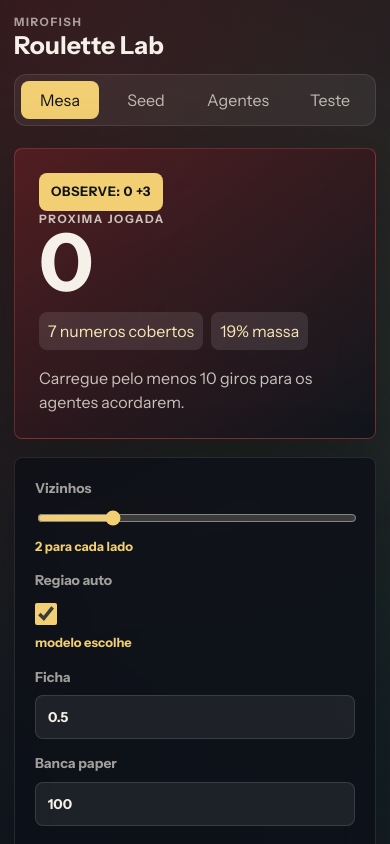
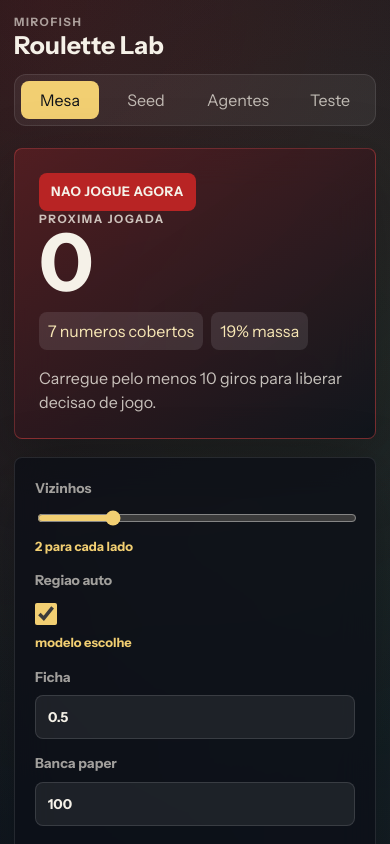
Before and after one commit to Drill23/mirofish-roulette-lab, a React (Vite) app: page / in a window 390 px wide. Shown: the top 844 px of the page. Built offline with nearby package versions, Linux system fonts and the light colour scheme.

Commit message:
Make roulette decisions binary

```diff
--- a/src/App.css
+++ b/src/App.css
@@ -116,11 +116,6 @@ button {
   background: linear-gradient(145deg, rgba(21, 89, 55, 0.86), rgba(13, 18, 26, 0.82));
 }
 
-.signal-card--paper {
-  border-color: rgba(242, 207, 114, 0.46);
-  background: linear-gradient(145deg, rgba(95, 70, 20, 0.76), rgba(13, 18, 26, 0.82));
-}
-
 .signal-card--hold {
   border-color: rgba(222, 72, 72, 0.42);
   background: linear-gradient(145deg, rgba(93, 30, 34, 0.75), rgba(13, 18, 26, 0.82));
@@ -168,10 +163,6 @@ button {
 
 .decision-pill--play {
   background: #2acc77;
-}
-
-.decision-pill--watch {
-  background: #f2cf72;
 }
 
 .decision-pill--skip {
--- a/src/App.jsx
+++ b/src/App.jsx
@@ -66,6 +66,12 @@ const AGENTS = [
     predict: predictBayesWheel,
   },
   {
+    id: 'harmonic',
+    name: 'Ressonancia',
+    signal: 'harmonicos circulares do volante',
+    predict: predictHarmonicResonance,
+  },
+  {
     id: 'mirror',
     name: 'Mirror scout',
     signal: 'padroes que repetem no espelho',
@@ -199,11 +205,7 @@ function App() {
   }
 
   const recommendationTone =
-    population.recommendation.mode === 'bet'
-      ? 'signal-card--go'
-      : population.recommendation.mode === 'paper'
-        ? 'signal-card--paper'
-        : 'signal-card--hold'
+    population.recommendation.mode === 'bet' ? 'signal-card--go' : 'signal-card--hold'
 
   return (
     <main className="app-shell">
@@ -379,7 +381,8 @@ function App() {
                 </div>
                 <p>
                   Região {population.recommendation.landingNumbers.join(', ')}. Consenso{' '}
-                  {formatPercent(population.recommendation.consensus)}. Confiança{' '}
+                  {formatPercent(population.recommendation.consensus)}. Lift regional{' '}
+                  {formatSignedPercent(population.recommendation.landingLift)}. Confiança{' '}
                   {formatPercent(population.recommendation.confidence)}.{' '}
                   {savedState.autoRegion ?? true ? 'Usando região automática.' : 'Usando slider manual.'}
                 </p>
@@ -601,21 +604,31 @@ function App() {
               <span style={{ width: `${Math.min(savedState.paperLog.length, 10) * 10}%` }} />
             </div>
             <p className="risk-note">
-              Use as primeiras 10 rodadas como ensaio de fluxo. Vantagem real pede amostra maior e
-              resultado melhor que o controle aleatorio.
+              Use as primeiras 10 rodadas como ensaio de fluxo. So conte como entrada quando o
+              painel disser jogar; o restante fica registrado como nao jogo.
             </p>
             <div className="paper-log">
               {savedState.paperLog.length ? (
                 savedState.paperLog.slice(0, 10).map((entry) => (
                   <div className="paper-row" key={entry.id}>
-                    <span className={entry.hit ? 'hit' : 'miss'}>
+                    <span
+                      className={
+                        entry.action === 'bet'
+                          ? entry.hit
+                            ? 'hit'
+                            : 'miss'
+                          : (entry.wouldNet ?? 0) <= 0
+                            ? 'hit'
+                            : 'miss'
+                      }
+                    >
                       {entry.action === 'bet'
                         ? entry.hit
                           ? 'Ganhou'
                           : 'Perdeu'
-                        : entry.hit
-                          ? 'Teria ganho'
-                          : 'Teria perdido'}
+                        : (entry.wouldNet ?? 0) <= 0
+                          ? 'Evitou perda'
+                          : 'Perdeu chance'}
                     </span>
                     <strong>
                       {entry.center} +{entry.span ?? Math.max((entry.covered.length - 1) / 2, 0)} / saiu{' '}
@@ -637,7 +650,7 @@ function App() {
             <div className="paper-score">
               <Metric label="Apostas" value={backtest.bets} />
               <Metric label="Acertos" value={backtest.wins} />
-              <Metric label="Skips" value={backtest.skips} />
+              <Metric label="Nao jogos" value={backtest.skips} />
               <Metric label="ROI" value={formatSignedPercent(backtest.roi)} />
             </div>
             <div className="audit-list">
@@ -676,10 +689,17 @@ function OutcomeBanner({ entry }) {
       ? entry.hit
         ? 'Ganhou essa'
         : 'Perdeu essa'
-      : entry.hit
-        ? 'Teria ganho'
-        : 'Teria perdido'
-  const tone = entry.hit ? 'outcome-banner--hit' : 'outcome-banner--miss'
+      : (entry.wouldNet ?? 0) <= 0
+        ? 'Nao jogou: evitou perda'
+        : 'Nao jogou: perdeu chance'
+  const tone =
+    entry.action === 'bet'
+      ? entry.hit
+        ? 'outcome-banner--hit'
+        : 'outcome-banner--miss'
+      : (entry.wouldNet ?? 0) <= 0
+        ? 'outcome-banner--hit'
+        : 'outcome-banner--miss'
   const value = entry.action === 'bet' ? entry.net : (entry.wouldNet ?? entry.net)
   const span = entry.span ?? Math.max((entry.covered.length - 1) / 2, 0)
 
@@ -691,7 +711,7 @@ function OutcomeBanner({ entry }) {
       </div>
       <p>
         Escolha {entry.center} +{span} cobria {entry.covered.length} numeros. Saiu{' '}
-        <b>{entry.actual}</b>. {entry.action === 'bet' ? 'Resultado' : 'Simulado'}:{' '}
+        <b>{entry.actual}</b>. {entry.action === 'bet' ? 'Resultado' : 'Nao jogo simulado'}:{' '}
         <b>{formatMoney(value)}</b>.
       </p>
     </div>
@@ -954,39 +974,46 @@ function buildPopulation(history, span, seedDistribution = null, autoRegion = tr
   const roiEstimate = estimateRoi(mass, covered.length)
   const entropyScore = 1 - entropy(stabilized) / Math.log(NUMBER_COUNT)
   const consensus = calculateConsensus(agentRows, weights, covered)
-  const confidence = clamp(entropyScore * 1.25 + Math.max(edge, 0) * 2.2 + consensus * 0.35, 0, 1)
+  const regionalQuality = clamp(
+    Math.max(landingCoverage.lift, 0) * 0.45 +
+      Math.max(landingCoverage.contrast, 0) * NUMBER_COUNT * 0.7 +
+      landingCoverage.fieldAgreement * 0.25,
+    0,
+    1,
+  )
+  const confidence = clamp(
+    entropyScore * 1.05 + Math.max(edge, 0) * 2.05 + consensus * 0.32 + regionalQuality * 0.28,
+    0,
+    1,
+  )
   const smartCoverage = findSmartCoverage(stabilized)
   const leader = agentRows[weights.indexOf(Math.max(...weights))]
+  const playScore =
+    roiEstimate * 0.5 +
+    confidence * 0.3 +
+    Math.max(landingCoverage.lift, 0) * 0.14 +
+    landingCoverage.fieldAgreement * 0.08
   const mode =
-    history.length < 10 || roiEstimate < 0.015 || confidence < 0.28
-      ? 'hold'
-      : roiEstimate < 0.08 || confidence < 0.52
-        ? 'paper'
-        : 'bet'
+    history.length >= 10 && roiEstimate >= 0.025 && confidence >= 0.38 && playScore >= 0.17
+      ? 'bet'
+      : 'hold'
   const decision =
     mode === 'bet'
       ? {
           label: `JOGUE AGORA: ${center} +${activeSpan}`,
           tone: 'play',
         }
-      : history.length < 10 || mode === 'paper'
-        ? {
-            label: `OBSERVE: ${center} +${activeSpan}`,
-            tone: 'watch',
-          }
-        : {
-            label: 'NAO JOGUE AGORA',
-            tone: 'skip',
-          }
+      : {
+          label: 'NAO JOGUE AGORA',
+          tone: 'skip',
+        }
 
   const message =
     mode === 'bet'
-      ? `Populacao inclinada para ${leader.name}. Sinal acima do ponto de equilibrio.`
-      : mode === 'paper'
-        ? `Sinal existe, mas ainda e paper. Lider: ${leader.name}; confirme no teste.`
-        : history.length < 10
-          ? 'Carregue pelo menos 10 giros para os agentes acordarem.'
-          : 'Sem vantagem clara contra equilibrio e aleatorio. Melhor observar.'
+      ? `Populacao inclinada para ${leader.name}. A regiao passou o corte binario.`
+      : history.length < 10
+        ? 'Carregue pelo menos 10 giros para liberar decisao de jogo.'
+        : 'Sinal regional abaixo do corte. Nao jogar agora.'
 
   return {
     probabilities: stabilized,
@@ -1008,11 +1035,15 @@ function buildPopulation(history, span, seedDistribution = null, autoRegion = tr
       landingSpan: landingCoverage.span,
       landingMass: landingCoverage.mass,
       landingNumbers: landingCoverage.covered,
+      landingLift: landingCoverage.lift,
+      landingContrast: landingCoverage.contrast,
+      landingFieldAgreement: landingCoverage.fieldAgreement,
       activeSpan,
       autoRegion,
       mass,
       mode,
       message,
+      playScore,
     },
     agents: agentRows
       .map((agent, index) => ({ ...agent, weight: weights[index] }))
@@ -1049,7 +1080,7 @@ function runBacktest(history, span, unit, seedDistribution = null, autoRegion =
     const prefix = history.slice(0, index)
     const actual = history[index]
     const recommendation = buildPopulation(prefix, span, seedDistribution, autoRegion).recommendation
-    const shouldBet = recommendation.mode !== 'hold'
+    const shouldBet = recommendation.mode === 'bet'
     const covered = recommendation.covered
     const randomCenter = WHEEL_ORDER[index % WHEEL_ORDER.length]
     const randomCovered = getCoveredNumbers(randomCenter, span)
@@ -1083,7 +1114,7 @@ function runBacktest(history, span, unit, seedDistribution = null, autoRegion =
 }
 
 function settlePaperRound({ recommendation, actual, span, unit, historyLength }) {
-  const action = historyLength >= 10 && recommendation.mode !== 'hold' ? 'bet' : 'observe'
+  const action = historyLength >= 10 && recommendation.mode === 'bet' ? 'bet' : 'skip'
   const covered = recommendation.covered
   const activeSpan = recommendation.activeSpan ?? span
   const wouldNet = settleRoulette(covered, actual, unit)
@@ -1240,6 +1271,34 @@ function predictBayesWheel(history) {
   return normalize(scores)
 }
 
+function predictHarmonicResonance(history) {
+  const scores = Array(NUMBER_COUNT).fill(0.22)
+  if (!history.length) {
+    return normalize(scores)
+  }
+
+  const recent = history.slice(-96)
+
+  recent.forEach((number, index) => {
+    const position = WHEEL_ORDER.indexOf(number)
+    const recency = 0.25 + (index + 1) / recent.length
+    addWheelKernel(scores, position, recency * 0.22, 2.6)
+  })
+
+  for (let harmonic = 1; harmonic <= 4; harmonic += 1) {
+    const wave = circularHarmonic(recent, harmonic)
+    const harmonicWeight = harmonic === 1 ? 2.15 : 1.35 / Math.sqrt(harmonic)
+
+    WHEEL_ORDER.forEach((number, position) => {
+      const angle = (position / WHEEL_ORDER.length) * Math.PI * 2
+      const resonance = (Math.cos(harmonic * angle - wave.phase) + 1) / 2
+      scores[number] += resonance * wave.amplitude * harmonicWeight
+    })
+  }
+
+  return normalize(scores)
+}
+
 function predictMirrorScout(history) {
   const scores = Array(NUMBER_COUNT).fill(0.25)
   if (history.length < 4) {
@@ -1308,6 +1367,11 @@ function predictLandingZone(history) {
     }
   }
 
+  const regionalField = buildRegionalField(history)
+  regionalField.probabilities.forEach((probability, number) => {
+    scores[number] += probability * (2.8 + regionalField.concentration * 3.2)
+  })
+
   return normalize(scores)
 }
 
@@ -1330,6 +1394,121 @@ function signatureSimilarity(currentSignature, pastSignature) {
   }, 0)
 
   return Math.exp(-distance / (currentSignature.length * 4.5))
+}
+
+function buildRegionalField(history) {
+  const scores = Array(NUMBER_COUNT).fill(0.16)
+  if (history.length < 4) {
+    return {
+      probabilities: normalize(scores),
+      concentration: 0,
+      projectedNumber: history.at(-1) ?? 0,
+    }
+  }
+
+  const positions = history.map((number) => WHEEL_ORDER.indexOf(number))
+  const lastPosition = positions.at(-1)
+  const recentPositions = positions.slice(-64)
+  const recentWeights = recentPositions.map((_, index) => 0.35 + (index + 1) / recentPositions.length)
+  const sectorMean = circularMean(recentPositions, recentWeights, WHEEL_ORDER.length)
+
+  const jumps = []
+  for (let index = 1; index < positions.length; index += 1) {
+    jumps.push(mod(positions[index] - positions[index - 1], WHEEL_ORDER.length))
+  }
+  const recentJumps = jumps.slice(-42)
+  const jumpWeights = recentJumps.map((_, index) => 0.4 + (index + 1) / recentJumps.length)
+  const jumpMean = circularMean(recentJumps, jumpWeights, WHEEL_ORDER.length)
+
+  const accelerations = []
+  for (let index = 1; index < jumps.length; index += 1) {
+    accelerations.push(mod(jumps[index] - jumps[index - 1], WHEEL_ORDER.length))
+  }
+  const recentAccelerations = accelerations.slice(-30)
+  const accelerationWeights = recentAccelerations.map(
+    (_, index) => 0.35 + (index + 1) / Math.max(recentAccelerations.length, 1),
+  )
+  const accelerationMean = circularMean(
+    recentAccelerations.length ? recentAccelerations : [0],
+    recentAccelerations.length ? accelerationWeights : [1],
+    WHEEL_ORDER.length,
+  )
+
+  const drift = signedCircularOffset(accelerationMean.coordinate, WHEEL_ORDER.length)
+  const projectedOffset =
+    signedCircularOffset(jumpMean.coordinate, WHEEL_ORDER.length) +
+    drift * clamp(accelerationMean.concentration, 0, 0.65) * 0.55
+  const projectedPosition = mod(Math.round(lastPosition + projectedOffset), WHEEL_ORDER.length)
+  const concentration = clamp(
+    jumpMean.concentration * 0.52 + sectorMean.concentration * 0.32 + accelerationMean.concentration * 0.16,
+    0,
+    1,
+  )
+  const projectedRadius = clamp(4.8 - concentration * 2.8, 1.45, 4.8)
+
+  addWheelKernel(scores, projectedPosition, 2.9 + concentration * 3.4, projectedRadius)
+  addWheelKernel(scores, sectorMean.position, 1.25 + sectorMean.concentration * 3.1, 3.4)
+
+  recentPositions.slice(-18).forEach((position, index) => {
+    addWheelKernel(scores, position, (0.24 + index / 36) * (1 + sectorMean.concentration), 2.2)
+  })
+
+  return {
+    probabilities: normalize(scores),
+    concentration,
+    projectedNumber: WHEEL_ORDER[projectedPosition],
+  }
+}
+
+function circularHarmonic(numbers, harmonic) {
+  let real = 0
+  let imaginary = 0
+  let totalWeight = 0
+
+  numbers.forEach((number, index) => {
+    const position = WHEEL_ORDER.indexOf(number)
+    const angle = harmonic * (position / WHEEL_ORDER.length) * Math.PI * 2
+    const weight = 0.3 + (index + 1) / numbers.length
+    real += Math.cos(angle) * weight
+    imaginary += Math.sin(angle) * weight
+    totalWeight += weight
+  })
+
+  return {
+    amplitude: totalWeight ? Math.sqrt(real * real + imaginary * imaginary) / totalWeight : 0,
+    phase: Math.atan2(imaginary, real),
+  }
+}
+
+function circularMean(values, weights, length) {
+  let real = 0
+  let imaginary = 0
+  let totalWeight = 0
+
+  values.forEach((value, index) => {
+    const weight = weights[index] ?? 1
+    const angle = (value / length) * Math.PI * 2
+    real += Math.cos(angle) * weight
+    imaginary += Math.sin(angle) * weight
+    totalWeight += weight
+  })
+
+  if (!totalWeight) {
+    return { position: 0, coordinate: 0, concentration: 0 }
+  }
+
+  const angle = Math.atan2(imaginary, real)
+  const coordinate = mod((angle / (Math.PI * 2)) * length, length)
+  return {
+    position: mod(Math.round(coordinate), length),
+    coordinate,
+    concentration: Math.sqrt(real * real + imaginary * imaginary) / totalWeight,
+  }
+}
+
+function signedCircularOffset(value, length) {
+  const wrapped = mod(value, length)
+  return wrapped > length / 2 ? wrapped - length : wrapped
 }
 
 function predictSeed(_history, context = {}) {
@@ -1382,19 +1561,38 @@ function findSmartCoverage(probabilities) {
 
 function findLandingCoverage(probabilities, history) {
   const evidenceFactor = clamp(history.length / 80, 0.35, 1)
+  const regionalField = buildRegionalField(history)
   let best = null
 
   for (let span = 2; span <= 9; span += 1) {
     WHEEL_ORDER.forEach((center) => {
       const covered = getCoveredNumbers(center, span)
+      const outerRing = getOuterRingNumbers(center, span, Math.min(span + 3, 12))
       const mass = covered.reduce((sum, number) => sum + probabilities[number], 0)
+      const outerMass = outerRing.reduce((sum, number) => sum + probabilities[number], 0)
+      const fieldMass = covered.reduce(
+        (sum, number) => sum + regionalField.probabilities[number],
+        0,
+      )
       const roiEstimate = estimateRoi(mass, covered.length)
       const baselineGap = mass - covered.length / NUMBER_COUNT
       const breakEvenGap = mass - covered.length / 36
+      const insideAverage = mass / covered.length
+      const outsideAverage = outerRing.length ? outerMass / outerRing.length : UNIFORM_PROBABILITY
+      const contrast = insideAverage - outsideAverage
+      const lift = insideAverage / UNIFORM_PROBABILITY - 1
+      const fieldAgreement = fieldMass / Math.max(covered.length / NUMBER_COUNT, 0.0001)
       const compactBonus = 1 / Math.sqrt(covered.length)
       const spanPenalty = Math.abs(span - 3) * 0.012
       const score =
-        (roiEstimate * 0.58 + baselineGap * 1.4 + breakEvenGap * 2.2 + compactBonus * 0.08) *
+        (roiEstimate * 0.5 +
+          baselineGap * 1.1 +
+          breakEvenGap * 1.9 +
+          Math.max(contrast, 0) * NUMBER_COUNT * 0.28 +
+          Math.max(lift, 0) * 0.06 +
+          fieldAgreement * 0.08 +
+          regionalField.concentration * 0.09 +
+          compactBonus * 0.06) *
           evidenceFactor -
         spanPenalty
 
@@ -1405,6 +1603,10 @@ function findLandingCoverage(probabilities, history) {
           covered,
           mass,
           roiEstimate,
+          contrast,
+          lift,
+          fieldAgreement: clamp(fieldAgreement, 0, 1.8),
+          projectedNumber: regionalField.projectedNumber,
           score,
         }
       }
@@ -1418,6 +1620,10 @@ function findLandingCoverage(probabilities, history) {
       covered: getCoveredNumbers(0, 2),
       mass: getCoveredNumbers(0, 2).reduce((sum, number) => sum + probabilities[number], 0),
       roiEstimate: 0,
+      contrast: 0,
+      lift: 0,
+      fieldAgreement: 0,
+      projectedNumber: regionalField.projectedNumber,
       score: 0,
     }
   )
@@ -1455,6 +1661,21 @@ function getCoveredNumbers(center, span) {
     covered.push(WHEEL_ORDER[mod(centerIndex + offset, WHEEL_ORDER.length)])
   }
   return covered
+}
+
+function getOuterRingNumbers(center, innerSpan, outerSpan) {
+  const centerIndex = WHEEL_ORDER.indexOf(center)
+  if (centerIndex < 0) {
+    return []
+  }
+
+  const ring = []
+  for (let offset = -outerSpan; offset <= outerSpan; offset += 1) {
+    if (Math.abs(offset) > innerSpan) {
+      ring.push(WHEEL_ORDER[mod(centerIndex + offset, WHEEL_ORDER.length)])
+    }
+  }
+  return ring
 }
 
 function smoothOnWheel(scores, strength) {
```
